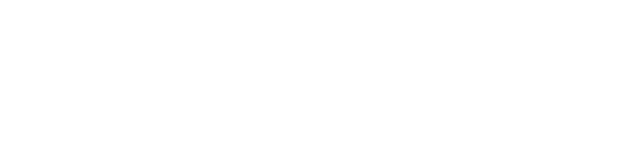
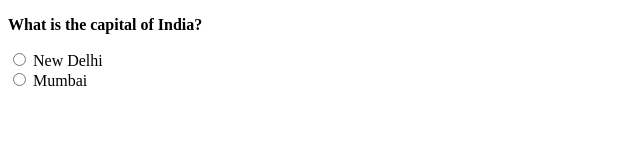
Before and after one commit to acciojob/trivia-preet-ki, a website: page main.html in a window 1280 px wide. Shown: the whole page, without its empty margins (0-640 px from the left). Drawn offline with Linux system fonts and the light colour scheme.

Commit message:
Update main.html

```diff
--- a/main.html
+++ b/main.html
@@ -8,6 +8,13 @@
 
 <body>
 	<!-- the entire body must be written by student -->
+	<p><b>What is the capital of India?</b></p>
+	<input type="radio" name="New Delhi" value="city">
+	<label name="New Delhi">New Delhi</label><br>
+	<input type="radio" name="Mumbai" value="city">
+    <label name="Mumbai">Mumbai</label>
+
+
     <script type="text/javascript" src="./script.js">
 </script>
 
```
